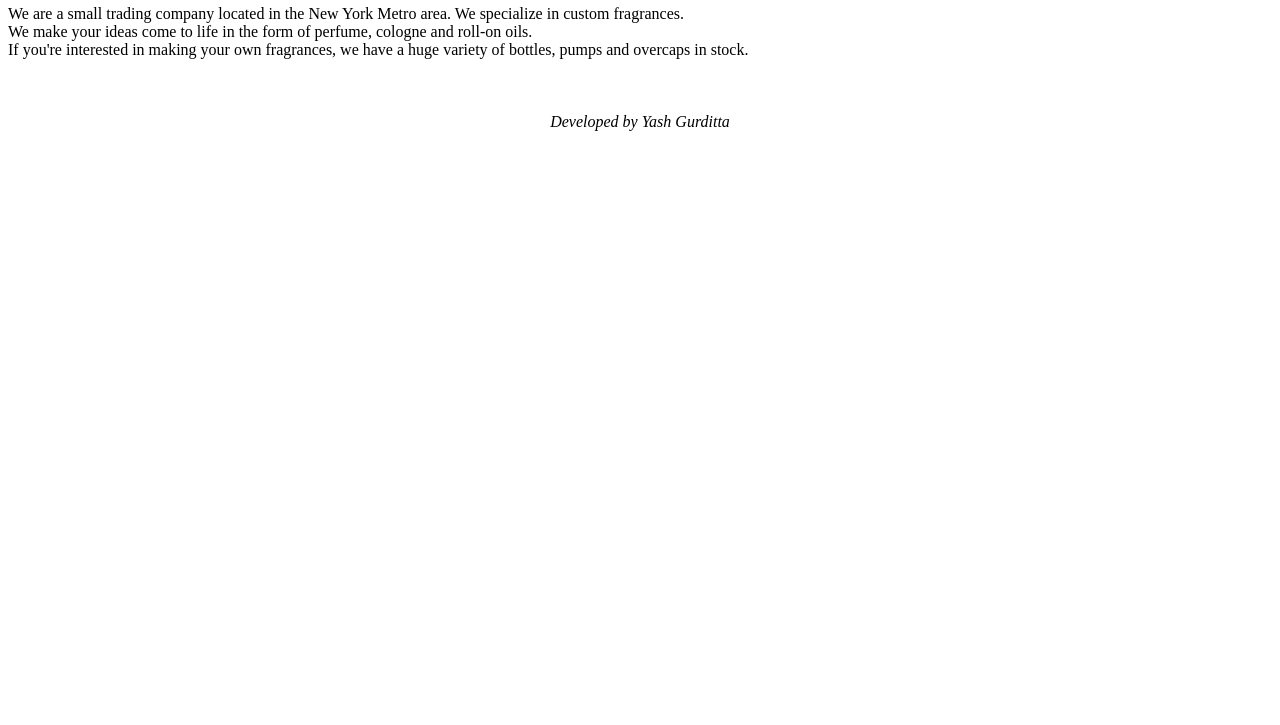
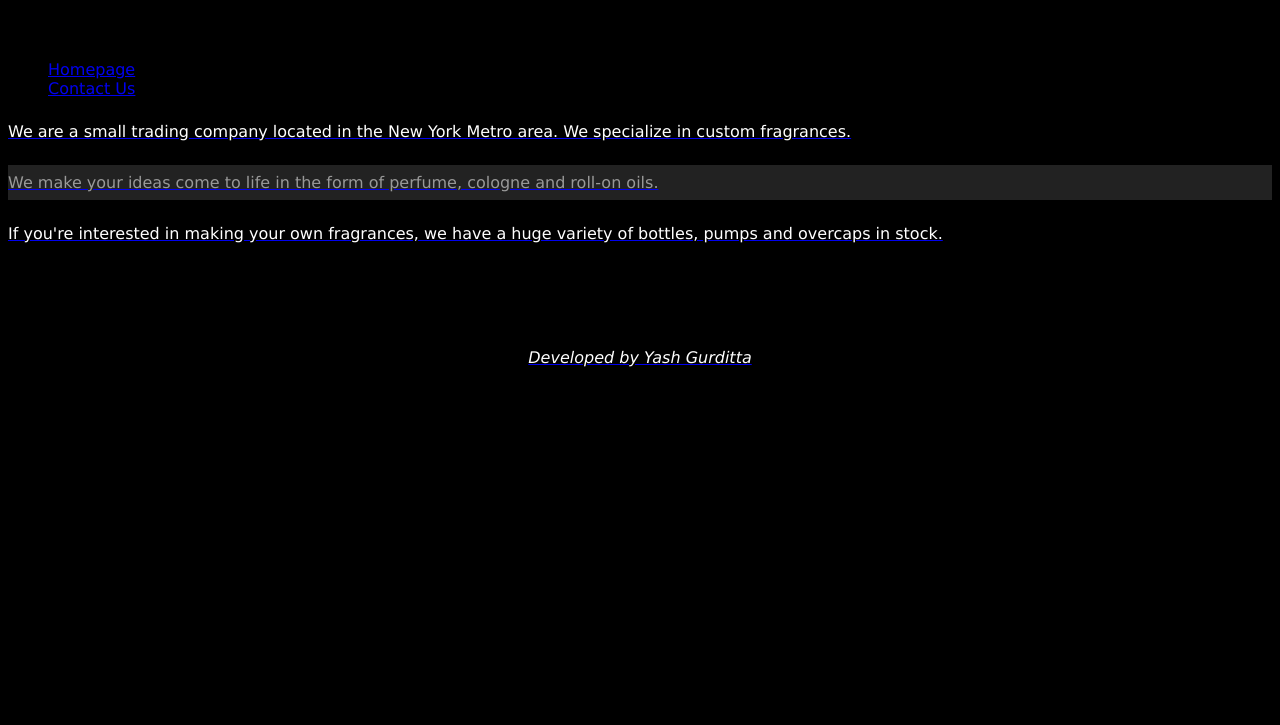
Before and after one commit to skkyllc/skkyllc.github.io, a plain HTML site: page index.html in a window 1280 px wide. Shown: the part 75-800 px from the top of the page. Drawn offline with Linux system fonts and the light colour scheme.

Commit message:
Trial of Hyperlinks

```diff
--- a/index.html
+++ b/index.html
@@ -4,13 +4,25 @@
 		<link rel="shortcut icon" href="http://skkyenterprises.com/SKKYLogo.img.PNG">
 		<title>SKKY LLC</title>
 		<h1><center><strong>SKKY Enterprises LLC</strong></center></h1>
+		<link href="main.css" rel="stylesheet" type="text/css" />
 	</head>
 	<body>
-		We are a small trading company located in the New York Metro area. We specialize in custom fragrances.<br>
-		We make your ideas come to life in the form of perfume, cologne and roll-on oils.<br>
-		If you're interested in making your own fragrances, we have a huge variety of bottles, pumps and overcaps in stock.<br>
+		<br><br>
+		<ul>
+			<li><a href="skkyenterprises.com" />Homepage</li>
+			<li><a href="skkyllc.github.io/Contact.html" />Contact Us</li>
+		</ul>
+		<p>
+			We are a small trading company located in the New York Metro area. We specialize in custom fragrances.
+		</p>
+		<p class="secondary">
+			We make your ideas come to life in the form of perfume, cologne and roll-on oils.
+		</p>
+		<p>
+			If you're interested in making your own fragrances, we have a huge variety of bottles, pumps and overcaps in stock.
+		</p>
 	</body>
 	<footer>
-		<center><em><br><br><br>Developed by Yash Gurditta<br></em></center>
+		<center><em><br><br><br><p>Developed by Yash Gurditta</p><br></em></center>
 	</footer>
 </html>
--- /dev/null
+++ b/main.css
@@ -0,0 +1,19 @@
+	body {
+	background:black;
+	font-family: verdana;
+	}
+
+	h1 {
+	color: blue
+	}
+
+	p {
+	padding: 8px 0px;
+	background: black;
+	color: white;
+	}
+
+	.secondary {
+	background: #222;
+	color: #999;
+	}
```
Also changed, not shown: Contact.html (+1 -0 lines).
